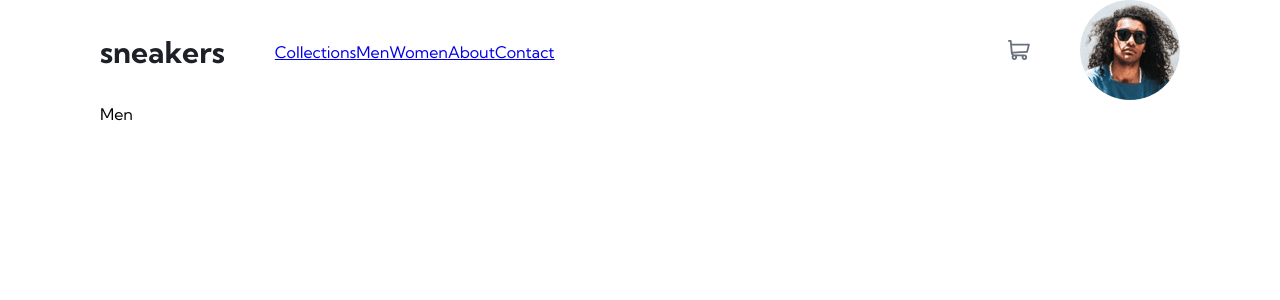
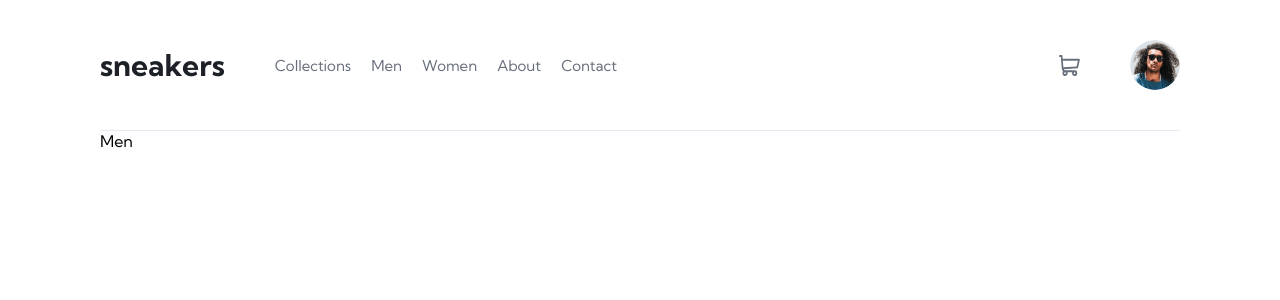
Before and after one commit to IrakliTsiklauri/e-commerce-platform, a React (Create React App) app: page /men in a window 1280 px wide. Shown: the top 300 px of the page. Built offline with nearby package versions, Linux system fonts and the light colour scheme.

Commit message:
add styles for HeaderSection

```diff
--- a/src/components/HeaderSection.jsx
+++ b/src/components/HeaderSection.jsx
@@ -1,41 +1,43 @@
-import React from 'react'
+import React from "react";
 import cart from "../images/icon-cart.svg";
 import avatar from "../images/image-avatar.png";
-import { NavLink } from 'react-router-dom';
-import styled from 'styled-components';
+import { NavLink } from "react-router-dom";
+import styled from "styled-components";
 
 const HeaderSection = () => {
   return (
     <Header>
       <NavSide>
         <h1>sneakers</h1>
-      <nav>
-        <NavLink to="/">Collections</NavLink>
-        <NavLink to="/men">Men</NavLink>
-        <NavLink to="/women">Women</NavLink>
-        <NavLink to="/about">About</NavLink>
-        <NavLink to="/contact">Contact</NavLink>
-      </nav>
+        <Navigation>
+          <NavigationLink to="/">Collections</NavigationLink>
+          <NavigationLink to="/men">Men</NavigationLink>
+          <NavigationLink to="/women">Women</NavigationLink>
+          <NavigationLink to="/about">About</NavigationLink>
+          <NavigationLink to="/contact">Contact</NavigationLink>
+        </Navigation>
       </NavSide>
       <CartAndAvatar>
-      <div>
+        <Cart>
           <img src={cart} alt="cart" />
-      </div>
-      <div>
-        <img src={avatar} alt="" />
-      </div>
+        </Cart>
+        <Avatar>
+          <img src={avatar} alt="avatar" />
+        </Avatar>
       </CartAndAvatar>
     </Header>
-  )
-}
+  );
+};
 
-export default HeaderSection
+export default HeaderSection;
 
 const Header = styled.div`
   width: 100%;
   display: flex;
   align-items: center;
   justify-content: space-between;
+  padding: 40px 0;
+  border-bottom: 1px solid rgba(228, 233, 242, 1);
 `;
 
 const NavSide = styled.div`
@@ -50,9 +52,48 @@ const NavSide = styled.div`
   }
 `;
 
+const Navigation = styled.nav`
+  display: flex;
+  align-items: center;
+  gap: 20px;
+`;
+
+const NavigationLink = styled(NavLink)`
+  text-decoration: none;
+  font-size: 15px;
+  color: rgba(105, 112, 125, 1);
+  font-weight: 400;
+`;
+
 const CartAndAvatar = styled.div`
   display: flex;
   align-items: center;
   justify-content: center;
   gap: 50px;
 `;
+
+const Cart = styled.div`
+  display: flex;
+  align-items: center;
+  justify-content: center;
+  cursor: pointer;
+
+  img {
+    width: 21px;
+    height: 21px;
+  }
+`;
+
+const Avatar = styled.div`
+  display: flex;
+  align-items: center;
+  justify-content: center;
+  cursor: pointer;
+  border-radius: 50%;
+
+  img {
+    width: 50px;
+    height: 50px;
+    border-radius: 50%;
+  }
+`;
```
Lines whose indentation alone changed are shown as unchanged.
